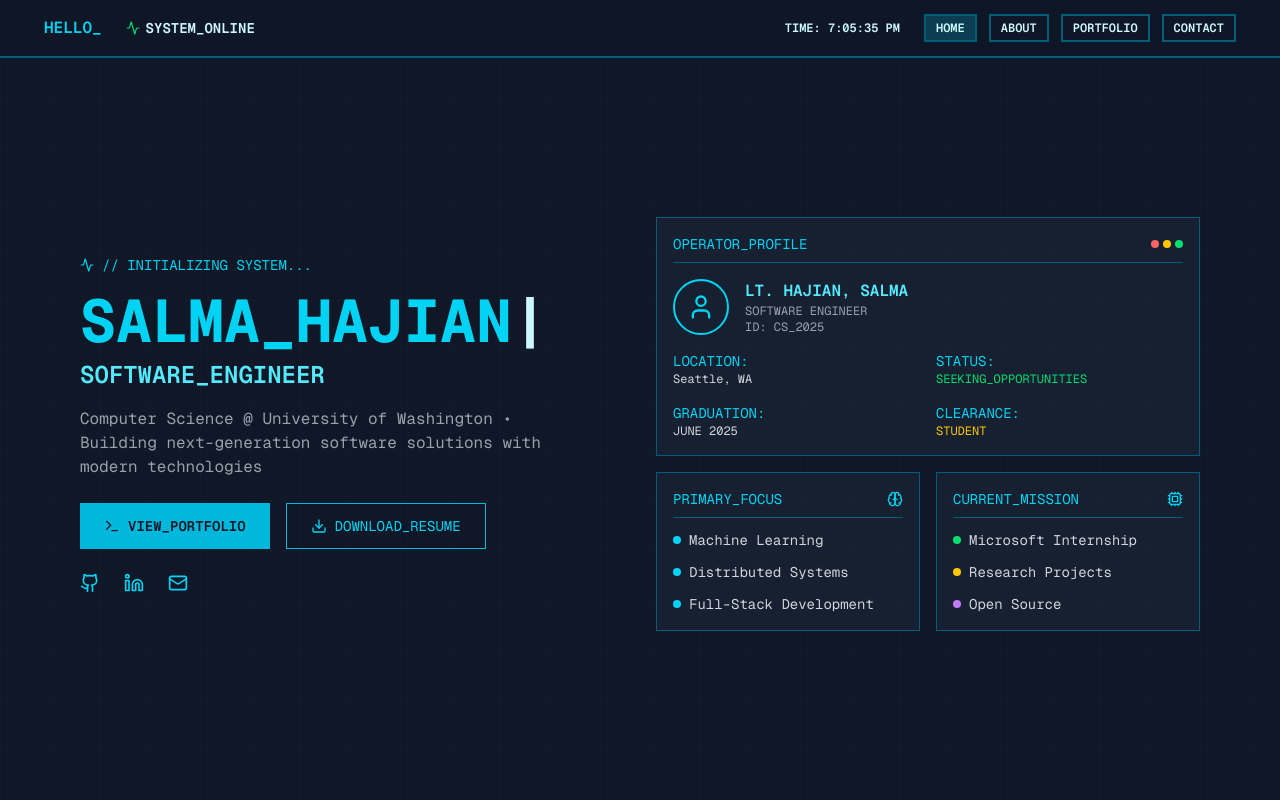
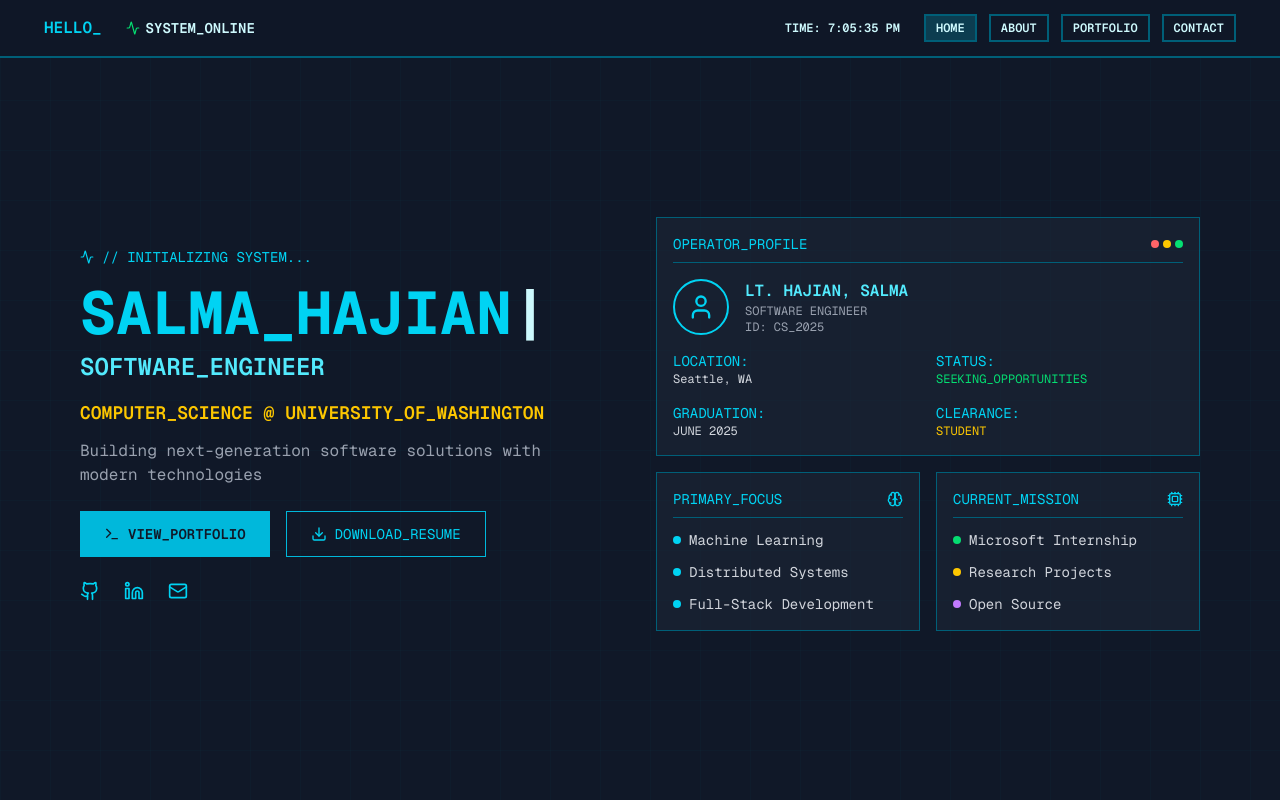
Before and after one commit to PenguinTamer101/My-Portfolio, a Next.js app: page / in a window 1280 px wide. Shown: the top 800 px of the page. Built offline with nearby package versions, Linux system fonts and the light colour scheme.

Commit message:
Fixed linter errors

```diff
--- a/src/components/AboutSection.tsx
+++ b/src/components/AboutSection.tsx
@@ -1,5 +1,5 @@
 import React from 'react';
-import { Code, Briefcase, Award, Zap, ChevronRight, Book, Glasses, Terminal } from 'lucide-react';
+import { Zap, ChevronRight, Book, Glasses, Terminal } from 'lucide-react';
 
 export default function AboutSection() {
   const experiences = [
--- a/src/components/ContactSection.tsx
+++ b/src/components/ContactSection.tsx
@@ -24,7 +24,7 @@ export default function ContactSection() {
 
       // Reset status after 3 seconds
       setTimeout(() => setStatus('idle'), 3000);
-    } catch (error) {
+    } catch {
       setStatus('error');
       setTimeout(() => setStatus('idle'), 3000);
     }
--- a/src/components/HeroSection.tsx
+++ b/src/components/HeroSection.tsx
@@ -1,7 +1,7 @@
 'use client';
 
 import React, { useState, useEffect } from 'react';
-import { Github, Linkedin, Mail, Terminal, Download, User, Activity, Code, Server, Brain, Cpu } from 'lucide-react';
+import { Github, Linkedin, Mail, Terminal, Download, User, Activity, Brain, Cpu } from 'lucide-react';
 
 export default function HeroSection() {
   const [typingText, setTypingText] = useState('');
@@ -45,8 +45,13 @@ export default function HeroSection() {
                 <div className="text-xl md:text-2xl text-cyan-300 font-semibold">SOFTWARE_ENGINEER</div>
               </div>
 
-              <div className="text-base text-gray-400 max-w-lg">
-                Computer Science @ University of Washington • Building next-generation software solutions with modern technologies
+              <div className="space-y-3">
+                <div className="flex items-center space-x-2 text-yellow-400 font-semibold">
+                  <span className="text-base md:text-lg">COMPUTER_SCIENCE @ UNIVERSITY_OF_WASHINGTON</span>
+                </div>
+                <div className="text-base text-gray-400 max-w-lg">
+                  Building next-generation software solutions with modern technologies
+                </div>
               </div>
             </div>
 
```
